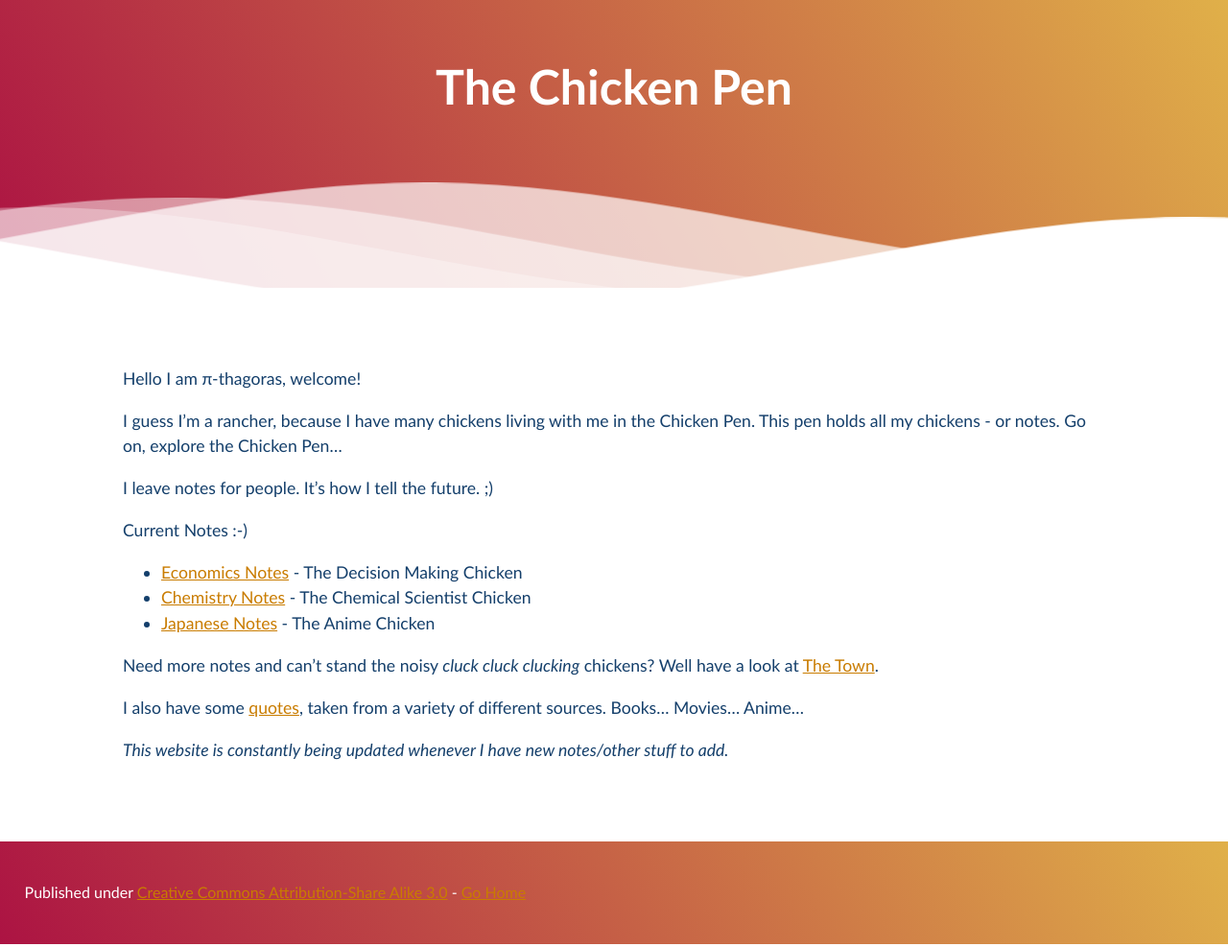
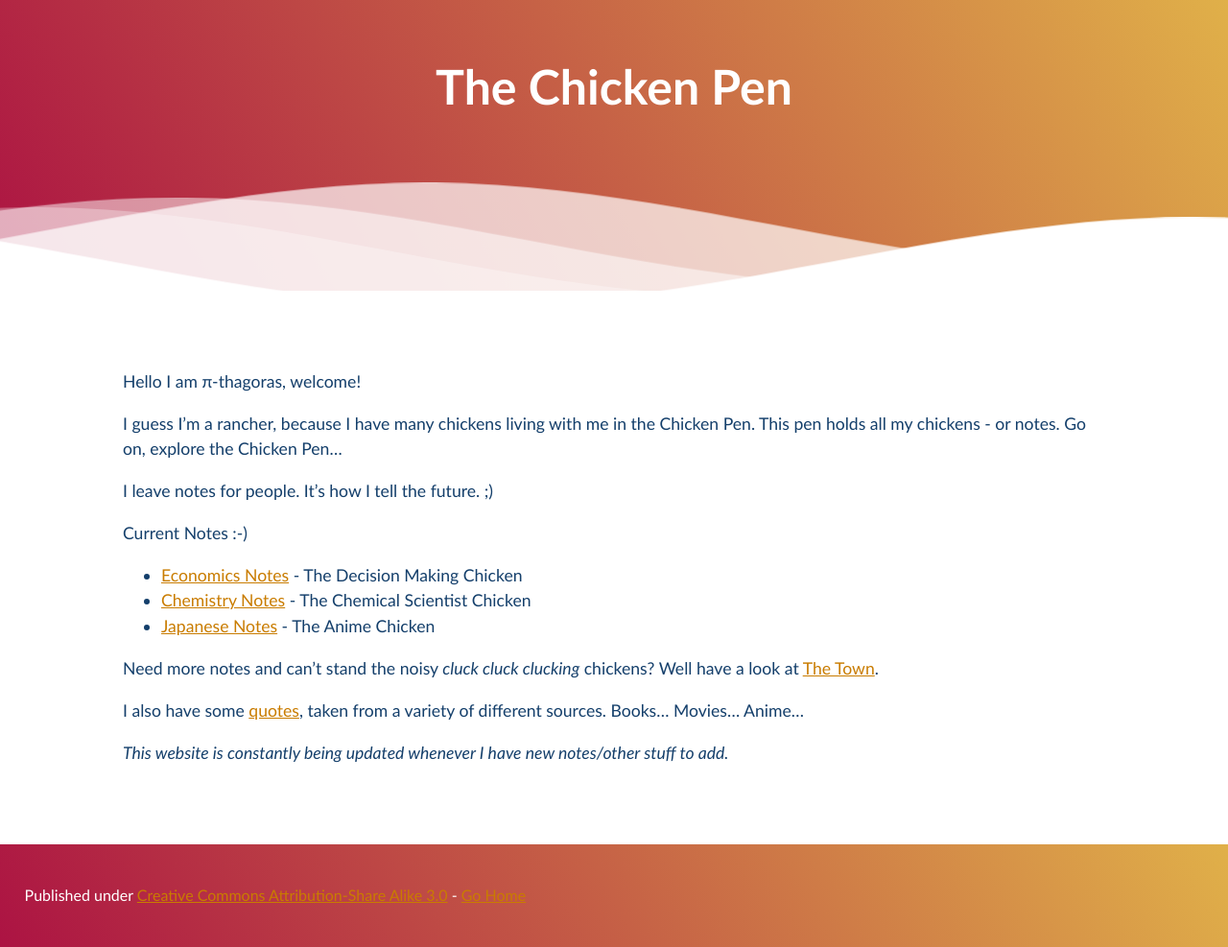
Before and after one commit to Pi-thagoras/the-chicken-pen, a Jekyll site: the page built from index.md, in a window 1280 px wide. Shown: the whole page at 96% size. Built offline with Jekyll 4.4.1, drawn with Linux system fonts in a browser that asks for light colours.

Commit message:
Viewport Header Height Wave Thing

```diff
--- a/assets/css/styles.css
+++ b/assets/css/styles.css
@@ -115,7 +115,7 @@
   position: relative;
   width: 100%;
   height:16vh;
-  margin-bottom:-30px; /*Fix for safari gap*/
+  margin-bottom:-3vh; /*Fix for safari gap*/
   min-height:100px;
   max-height:150px;
 }
```
